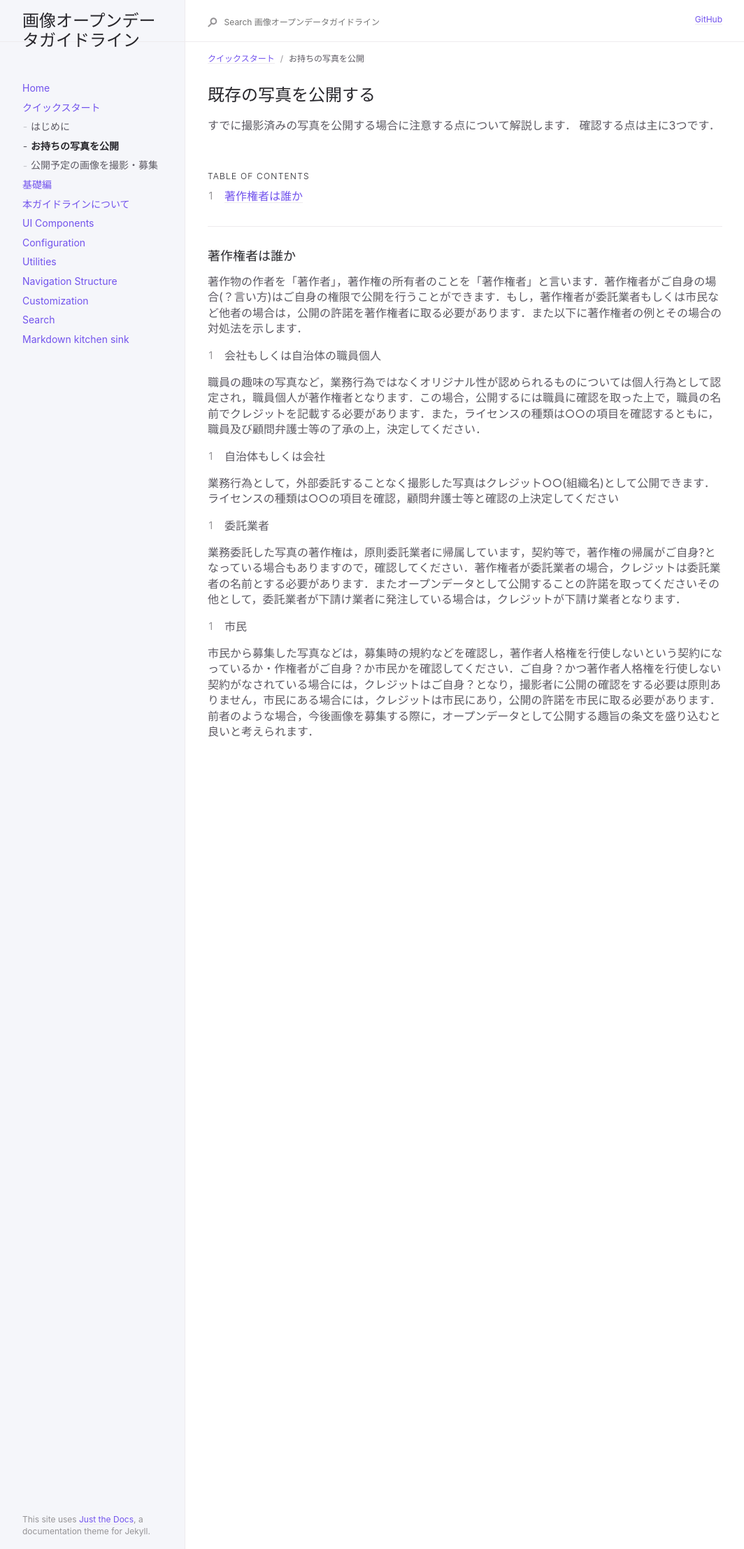
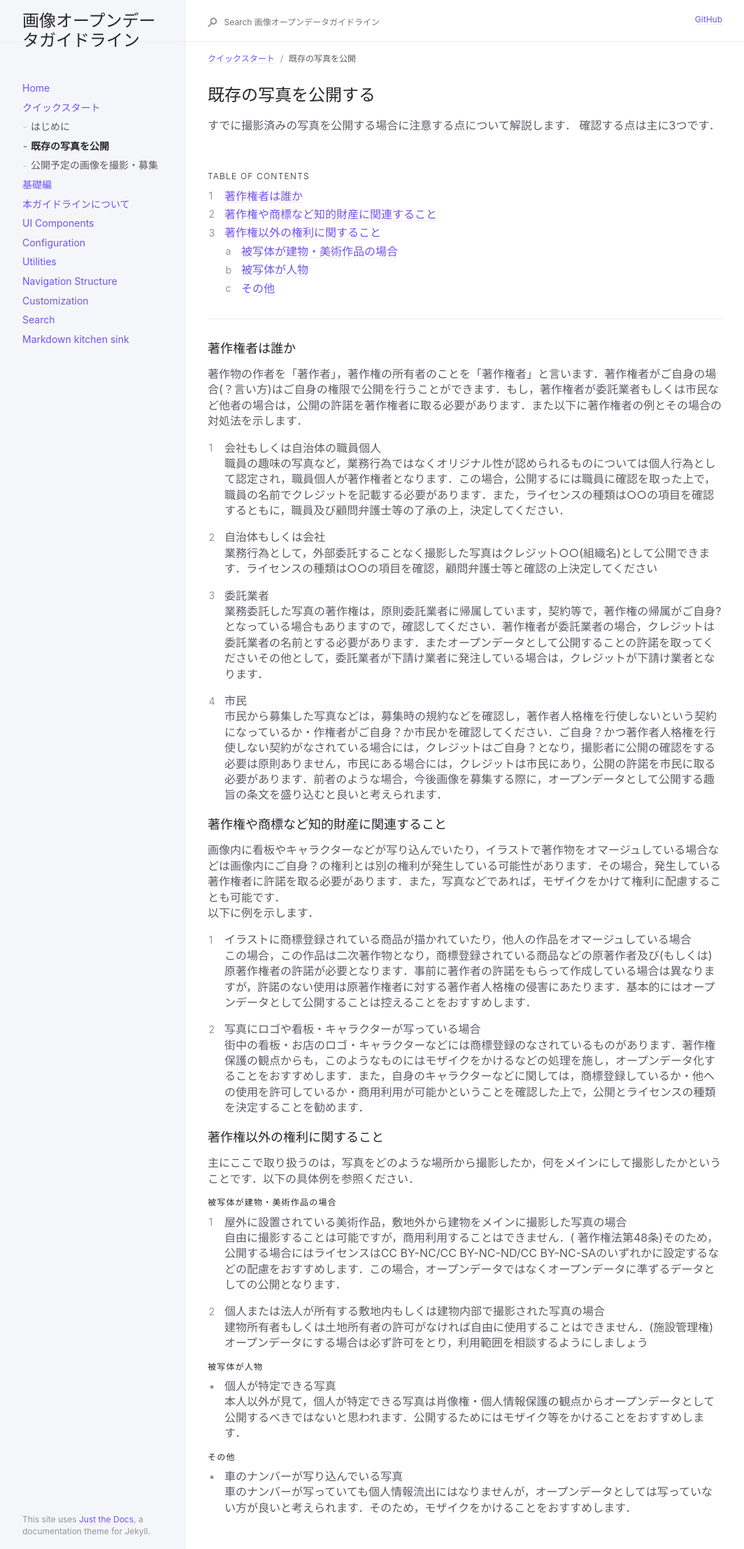
Before and after one commit to ayane0321/image-opendata-guide, a Jekyll site: the page built from docs/quick/already.md, in a window 1280 px wide. Shown: the whole page at 70% size, without its empty margins (91-1155 px from the left). Built offline with Jekyll 4.4.1, drawn with Linux system fonts in a browser that asks for light colours.

Commit message:
change already.md

```diff
--- a/docs/quick/already.md
+++ b/docs/quick/already.md
@@ -1,6 +1,6 @@
 ---
 layout: default
-title: お持ちの写真を公開
+title: 既存の写真を公開
 parent: クイックスタート
 nav_order: 2
 ---
@@ -27,17 +27,41 @@ nav_order: 2
 著作物の作者を「著作者」，著作権の所有者のことを「著作権者」と言います．著作権者がご自身の場合(？言い方)はご自身の権限で公開を行うことができます．もし，著作権者が委託業者もしくは市民など他者の場合は，公開の許諾を著作権者に取る必要があります．また以下に著作権者の例とその場合の対処法を示します．
 
 1. 会社もしくは自治体の職員個人
-
 職員の趣味の写真など，業務行為ではなくオリジナル性が認められるものについては個人行為として認定され，職員個人が著作権者となります．この場合，公開するには職員に確認を取った上で，職員の名前でクレジットを記載する必要があります．また，ライセンスの種類は○○の項目を確認するともに，職員及び顧問弁護士等の了承の上，決定してください．
 
 2. 自治体もしくは会社
-
 業務行為として，外部委託することなく撮影した写真はクレジット○○(組織名)として公開できます．ライセンスの種類は○○の項目を確認，顧問弁護士等と確認の上決定してください
 
 3. 委託業者
-
 業務委託した写真の著作権は，原則委託業者に帰属しています，契約等で，著作権の帰属がご自身?となっている場合もありますので，確認してください．著作権者が委託業者の場合，クレジットは委託業者の名前とする必要があります．またオープンデータとして公開することの許諾を取ってくださいその他として，委託業者が下請け業者に発注している場合は，クレジットが下請け業者となります．
 
 4. 市民
+市民から募集した写真などは，募集時の規約などを確認し，著作者人格権を行使しないという契約になっているか・作権者がご自身？か市民かを確認してください．ご自身？かつ著作者人格権を行使しない契約がなされている場合には，クレジットはご自身？となり，撮影者に公開の確認をする必要は原則ありません，市民にある場合には，クレジットは市民にあり，公開の許諾を市民に取る必要があります．前者のような場合，今後画像を募集する際に，オープンデータとして公開する趣旨の条文を盛り込むと良いと考えられます．
 
-市民から募集した写真などは，募集時の規約などを確認し，著作者人格権を行使しないという契約になっているか・作権者がご自身？か市民かを確認してください．ご自身？かつ著作者人格権を行使しない契約がなされている場合には，クレジットはご自身？となり，撮影者に公開の確認をする必要は原則ありません，市民にある場合には，クレジットは市民にあり，公開の許諾を市民に取る必要があります．前者のような場合，今後画像を募集する際に，オープンデータとして公開する趣旨の条文を盛り込むと良いと考えられます．
+### 著作権や商標など知的財産に関連すること
+画像内に看板やキャラクターなどが写り込んでいたり，イラストで著作物をオマージュしている場合などは画像内にご自身？の権利とは別の権利が発生している可能性があります．その場合，発生している著作権者に許諾を取る必要があります．また，写真などであれば，モザイクをかけて権利に配慮することも可能です．
+以下に例を示します．
+
+1. イラストに商標登録されている商品が描かれていたり，他人の作品をオマージュしている場合
+この場合，この作品は二次著作物となり，商標登録されている商品などの原著作者及び(もしくは)原著作権者の許諾が必要となります．事前に著作者の許諾をもらって作成している場合は異なりますが，許諾のない使用は原著作権者に対する著作者人格権の侵害にあたります．基本的にはオープンデータとして公開することは控えることをおすすめします．
+
+2. 写真にロゴや看板・キャラクターが写っている場合
+街中の看板・お店のロゴ・キャラクターなどには商標登録のなされているものがあります．著作権保護の観点からも，このようなものにはモザイクをかけるなどの処理を施し，オープンデータ化することをおすすめします．また，自身のキャラクターなどに関しては，商標登録しているか・他への使用を許可しているか・商用利用が可能かということを確認した上で，公開とライセンスの種類を決定することを勧めます．
+
+### 著作権以外の権利に関すること
+主にここで取り扱うのは，写真をどのような場所から撮影したか，何をメインにして撮影したかということです．以下の具体例を参照ください．
+
+#### 被写体が建物・美術作品の場合
+1. 屋外に設置されている美術作品，敷地外から建物をメインに撮影した写真の場合
+自由に撮影することは可能ですが，商用利用することはできません．( 著作権法第48条)そのため，公開する場合にはライセンスはCC BY-NC/CC BY-NC-ND/CC BY-NC-SAのいずれかに設定するなどの配慮をおすすめします．この場合，オープンデータではなくオープンデータに準ずるデータとしての公開となります．
+
+2. 個人または法人が所有する敷地内もしくは建物内部で撮影された写真の場合
+建物所有者もしくは土地所有者の許可がなければ自由に使用することはできません．(施設管理権)オープンデータにする場合は必ず許可をとり，利用範囲を相談するようにしましょう
+
+#### 被写体が人物
+-  個人が特定できる写真
+本人以外が見て，個人が特定できる写真は肖像権・個人情報保護の観点からオープンデータとして公開するべきではないと思われます．公開するためにはモザイク等をかけることをおすすめします．
+
+#### その他
+- 車のナンバーが写り込んでいる写真
+車のナンバーが写っていても個人情報流出にはなりませんが，オープンデータとしては写っていない方が良いと考えられます．そのため，モザイクをかけることをおすすめします．
--- a/docs/quick/quick.md
+++ b/docs/quick/quick.md
@@ -5,3 +5,7 @@ nav_order: 1
 has_children: true
 permalink: /docs/quick
 ---
+
+
+# クイックスタート
+ここでは，簡易的に画像をオープンデータとして公開する際に注意する点について説明します，時間がない方・とりあえず公開してみたいかたはまずはここからご覧ください．
```
